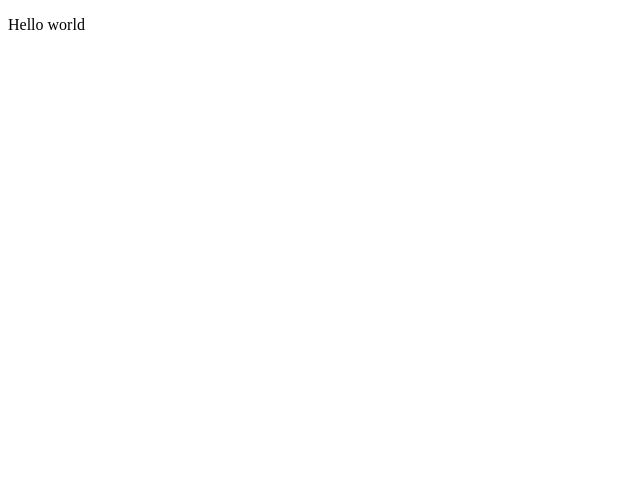
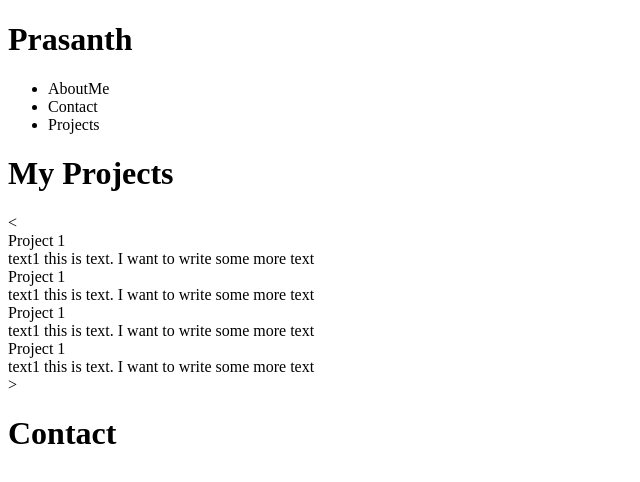
Before and after one commit to prasanth-offl/prasanth-offl.github.io, a plain HTML site: page index.html in a window 1280 px wide. Shown: the whole page, without its empty margins (0-640 px from the left). Drawn offline with Linux system fonts and the light colour scheme.

Commit message:
some html additions

```diff
--- a/index.html
+++ b/index.html
@@ -3,7 +3,72 @@
   <head>
     <title>Prasanth-offl</title>
   </head>
-  <body>
-    <p>Hello world</p>
-  </body>
+<body>
+<div class = "wrap-container">
+  <div class = "nav-bar">
+    <h1>Prasanth</h1>
+    <ul>
+      <li><a>AboutMe</a></li>
+      <li><a>Contact</a></li>
+      <li><a>Projects</a></li>
+    </ul>
+  </div>
+  <div class = "top-head">
+    <div class = "bio-photo">
+    </div>
+    <div class = "Aboutme">
+    </div>
+  </div>
+</div>
+<div class="section">
+<div class="section-header">
+  <h1>My Projects</h1>
+</div>
+<div class="container">
+  <div class = "rounded-button">&lt;</div>
+  <div class = "card round">
+    <div class = "text-heading">
+      Project 1
+    </div>
+    <div class= "text-container">
+      text1 this is text.
+    I want to write some more text
+    </div>
+  </div>
+  <div class = "card round">
+    <div class = "text-heading">
+      Project 1
+    </div>
+    <div class= "text-container">
+      text1 this is text.
+    I want to write some more text
+    </div>
+  </div>
+   <div class = "card round">
+    <div class = "text-heading">
+      Project 1
+    </div>
+    <div class= "text-container">
+      text1 this is text.
+    I want to write some more text
+    </div>
+  </div>
+   <div class = "card round">
+    <div class = "text-heading">
+      Project 1
+    </div>
+    <div class= "text-container">
+      text1 this is text.
+    I want to write some more text
+    </div>
+  </div>
+   <div class = "rounded-button">&gt;</div>
+</div>
+</div>
+<div class="section section-color">
+<div class="section-header">
+  <h1>Contact</h1>
+</div>
+</div>
+</body>
 </html>
```
